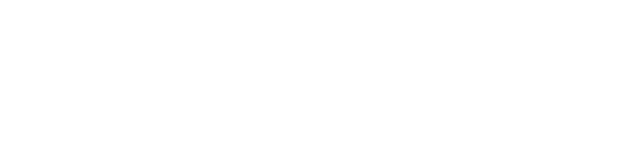
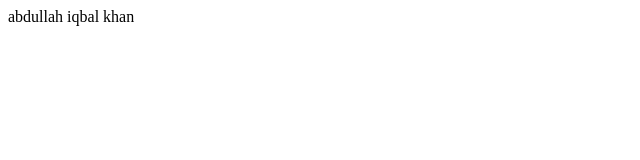
Before and after one commit to ABDULLAHIQBAL125/myfirstrepo, a plain HTML site: page index.html in a window 1280 px wide. Shown: the whole page, without its empty margins (0-640 px from the left). Drawn offline with Linux system fonts and the light colour scheme.

Commit message:
Update index.html

```diff
--- a/index.html
+++ b/index.html
@@ -6,6 +6,7 @@
     <title>Document</title>
 </head>
 <body>
+    abdullah iqbal khan
 
 </body>
 </html>
```
